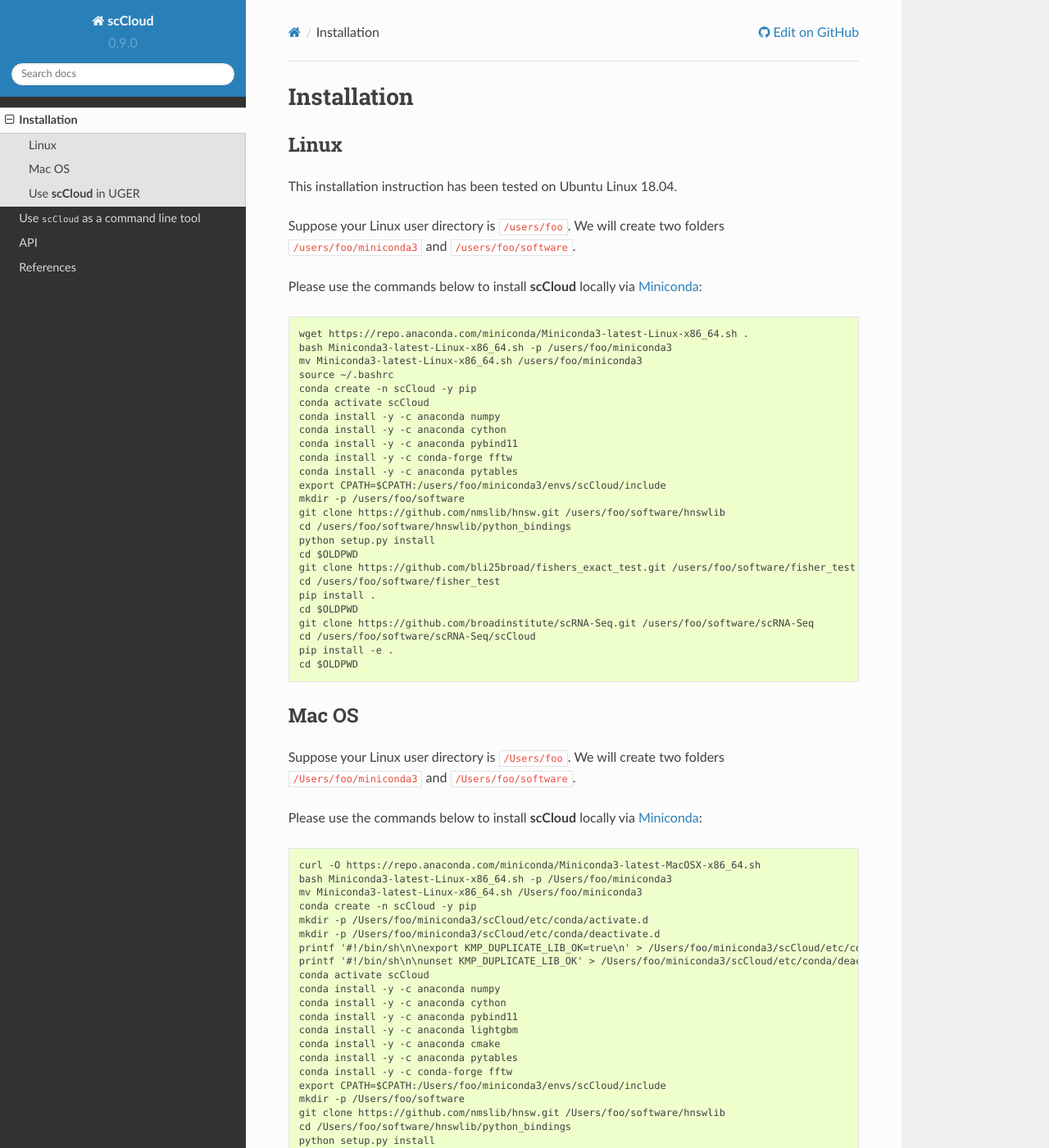
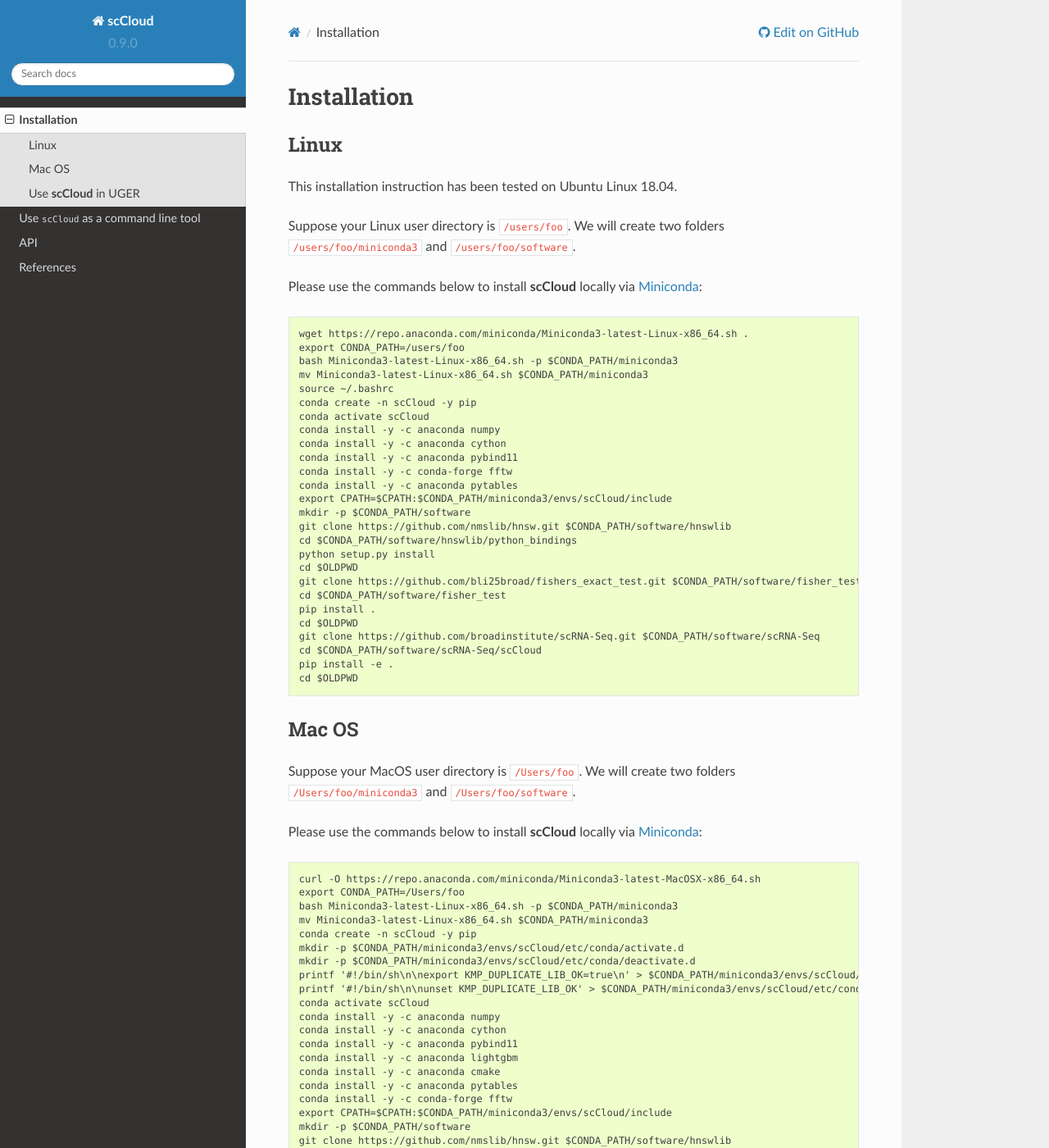
Before and after one commit to lilab-bcb/pegasus, a Sphinx documentation site: the page built from scCloud/docs/installation.rst, in a window 1280 px wide and 1400 px high. Shown: the whole window at 82% size. Built offline with Sphinx 7.4.7 and the Read the Docs theme 2.0.0, drawn with Linux system fonts in a browser that asks for light colours; formulas are drawn with MathJax 3; some of the changed text lies outside the part shown.

Commit message:
Change installation

```diff
--- a/scCloud/docs/installation.rst
+++ b/scCloud/docs/installation.rst
@@ -10,8 +10,9 @@
 Please use the commands below to install **scCloud** locally via Miniconda_::
 
 	wget https://repo.anaconda.com/miniconda/Miniconda3-latest-Linux-x86_64.sh .
-	bash Miniconda3-latest-Linux-x86_64.sh -p /users/foo/miniconda3
-	mv Miniconda3-latest-Linux-x86_64.sh /users/foo/miniconda3
+	export CONDA_PATH=/users/foo
+	bash Miniconda3-latest-Linux-x86_64.sh -p $CONDA_PATH/miniconda3
+	mv Miniconda3-latest-Linux-x86_64.sh $CONDA_PATH/miniconda3
 	source ~/.bashrc
 	conda create -n scCloud -y pip
 	conda activate scCloud
@@ -20,36 +21,37 @@
 	conda install -y -c anaconda pybind11
 	conda install -y -c conda-forge fftw
 	conda install -y -c anaconda pytables
-	export CPATH=$CPATH:/users/foo/miniconda3/envs/scCloud/include
-	mkdir -p /users/foo/software
-	git clone https://github.com/nmslib/hnsw.git /users/foo/software/hnswlib
-	cd /users/foo/software/hnswlib/python_bindings
+	export CPATH=$CPATH:$CONDA_PATH/miniconda3/envs/scCloud/include
+	mkdir -p $CONDA_PATH/software
+	git clone https://github.com/nmslib/hnsw.git $CONDA_PATH/software/hnswlib
+	cd $CONDA_PATH/software/hnswlib/python_bindings
 	python setup.py install
 	cd $OLDPWD
-	git clone https://github.com/bli25broad/fishers_exact_test.git /users/foo/software/fisher_test
-	cd /users/foo/software/fisher_test
+	git clone https://github.com/bli25broad/fishers_exact_test.git $CONDA_PATH/software/fisher_test
+	cd $CONDA_PATH/software/fisher_test
 	pip install .
 	cd $OLDPWD
-	git clone https://github.com/broadinstitute/scRNA-Seq.git /users/foo/software/scRNA-Seq
-	cd /users/foo/software/scRNA-Seq/scCloud
+	git clone https://github.com/broadinstitute/scRNA-Seq.git $CONDA_PATH/software/scRNA-Seq
+	cd $CONDA_PATH/software/scRNA-Seq/scCloud
 	pip install -e .
 	cd $OLDPWD
 
 Mac OS
 ++++++
 
-Suppose your Linux user directory is ``/Users/foo``. We will create two folders ``/Users/foo/miniconda3`` and ``/Users/foo/software``.
+Suppose your MacOS user directory is ``/Users/foo``. We will create two folders ``/Users/foo/miniconda3`` and ``/Users/foo/software``.
 
 Please use the commands below to install **scCloud** locally via Miniconda_::
 
 	curl -O https://repo.anaconda.com/miniconda/Miniconda3-latest-MacOSX-x86_64.sh
-	bash Miniconda3-latest-Linux-x86_64.sh -p /Users/foo/miniconda3
-	mv Miniconda3-latest-Linux-x86_64.sh /Users/foo/miniconda3
+	export CONDA_PATH=/Users/foo
+	bash Miniconda3-latest-Linux-x86_64.sh -p $CONDA_PATH/miniconda3
+	mv Miniconda3-latest-Linux-x86_64.sh $CONDA_PATH/miniconda3
 	conda create -n scCloud -y pip
-	mkdir -p /Users/foo/miniconda3/scCloud/etc/conda/activate.d
-	mkdir -p /Users/foo/miniconda3/scCloud/etc/conda/deactivate.d
-	printf '#!/bin/sh\n\nexport KMP_DUPLICATE_LIB_OK=true\n' > /Users/foo/miniconda3/scCloud/etc/conda/activate.d/env_vars.sh
-	printf '#!/bin/sh\n\nunset KMP_DUPLICATE_LIB_OK' > /Users/foo/miniconda3/scCloud/etc/conda/deactivate.d/env_vars.sh
+	mkdir -p $CONDA_PATH/miniconda3/envs/scCloud/etc/conda/activate.d
+	mkdir -p $CONDA_PATH/miniconda3/envs/scCloud/etc/conda/deactivate.d
+	printf '#!/bin/sh\n\nexport KMP_DUPLICATE_LIB_OK=true\n' > $CONDA_PATH/miniconda3/envs/scCloud/etc/conda/activate.d/env_vars.sh
+	printf '#!/bin/sh\n\nunset KMP_DUPLICATE_LIB_OK' > $CONDA_PATH/miniconda3/envs/scCloud/etc/conda/deactivate.d/env_vars.sh
 	conda activate scCloud
 	conda install -y -c anaconda numpy
 	conda install -y -c anaconda cython
@@ -58,26 +60,26 @@
 	conda install -y -c anaconda cmake
 	conda install -y -c anaconda pytables
 	conda install -y -c conda-forge fftw
-	export CPATH=$CPATH:/Users/foo/miniconda3/envs/scCloud/include
-	mkdir -p /Users/foo/software
-	git clone https://github.com/nmslib/hnsw.git /Users/foo/software/hnswlib
-	cd /Users/foo/software/hnswlib/python_bindings
+	export CPATH=$CPATH:$CONDA_PATH/miniconda3/envs/scCloud/include
+	mkdir -p $CONDA_PATH/software
+	git clone https://github.com/nmslib/hnsw.git $CONDA_PATH/software/hnswlib
+	cd $CONDA_PATH/software/hnswlib/python_bindings
 	python setup.py install
 	cd $OLDPWD
-	git clone https://github.com/bli25broad/fishers_exact_test.git /Users/foo/software/fisher_test
-	cd /Users/foo/software/fisher_test
+	git clone https://github.com/bli25broad/fishers_exact_test.git $CONDA_PATH/software/fisher_test
+	cd $CONDA_PATH/software/fisher_test
 	pip install .
 	cd $OLDPWD
 	/usr/bin/ruby -e "$(curl -fsSL https://raw.githubusercontent.com/Homebrew/install/master/install)"
 	brew install gcc
 	sudo ln -s /usr/local/bin/gcc-8 /usr/local/bin/gcc
 	sudo ln -s /usr/local/bin/g++-8 /usr/local/bin/g++
-	export PATH=/Users/foo/miniconda3/envs/scCloud/bin:/usr/local/bin:$PATH
-	git clone https://github.com/bli25broad/louvain-igraph.git /Users/foo/software/louvain
-	cd /Users/foo/software/louvain
+	export PATH=$CONDA_PATH/miniconda3/envs/scCloud/bin:/usr/local/bin:$PATH
+	git clone https://github.com/bli25broad/louvain-igraph.git $CONDA_PATH/software/louvain
+	cd $CONDA_PATH/software/louvain
 	pip install .
-	git clone https://github.com/broadinstitute/scRNA-Seq.git /Users/foo/software/scRNA-Seq
-	cd /Users/foo/software/scRNA-Seq/scCloud
+	git clone https://github.com/broadinstitute/scRNA-Seq.git $CONDA_PATH/software/scRNA-Seq
+	cd $CONDA_PATH/software/scRNA-Seq/scCloud
 	pip install -e .
 	cd $OLDPWD
 
```
